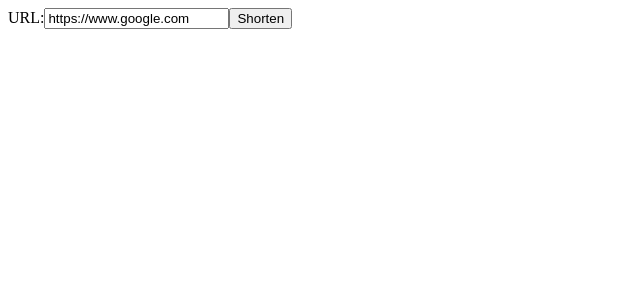
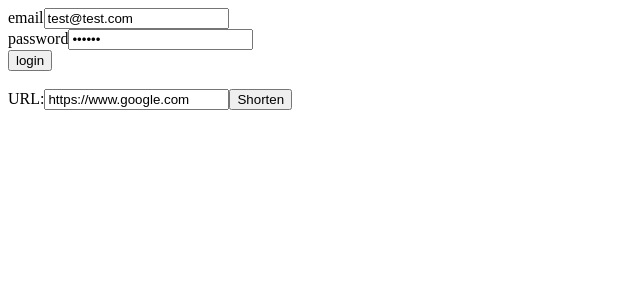
Before and after one commit to chrisrcole/apollo-fetch, a React (Create React App) app in the folder client/: page / in a window 1280 px wide. Shown: the top 300 px of the page, without its empty margins (0-640 px from the left). Built offline with nearby package versions, Linux system fonts and the light colour scheme; no server answers.

Commit message:
user auth to get personal links

```diff
--- a/client/src/App.js
+++ b/client/src/App.js
@@ -2,24 +2,48 @@ import React, { useState, useEffect } from "react";
 
 import apolloService from "./services/apollo";
 
+import { LoginForm } from "./components/LoginForm";
 import { LinkForm } from "./components/LinkForm";
 import { LinkList } from "./components/LinkList";
 
 function App() {
   const [apollos, setApollos] = useState([]);
-  const [loggedIn, setLoggedIn] = useState(false);
+  const [user, setUser] = useState(null);
 
   useEffect(() => {
-    apolloService.getAll().then((initialApollos) => {
+    const loggedUserJSON = window.localStorage.getItem("loggedApolloappUser");
+    if (loggedUserJSON) {
+      const user = JSON.parse(loggedUserJSON);
+      setUser(user);
+      apolloService.setToken(user.token);
+    }
+  }, []);
+
+  useEffect(() => {
+    apolloService.getAll(user).then((initialApollos) => {
       setApollos(initialApollos);
     });
   }, []);
+
+  const logout = () => {
+    setUser(null);
+    window.localStorage.removeItem("loggedApolloappUser");
+  };
 
   const showApollos =
     apollos.length > 0 ? <LinkList apollos={apollos} /> : <></>;
 
   return (
     <div>
+      <LoginForm user={user} setUser={setUser} />
+      {user !== null && (
+        <>
+          <p>
+            {user.name} logged-in <button onClick={logout}>Logout</button>
+          </p>
+        </>
+      )}
+      <br></br>
       <LinkForm apollos={apollos} setApollos={setApollos} />
       {showApollos}
     </div>
--- a/client/src/components/LinkForm/LinkForm.js
+++ b/client/src/components/LinkForm/LinkForm.js
@@ -1,7 +1,6 @@
 import React, { useState } from "react";
 
-import { validURL } from "../../services";
-import apolloService from "../../services/apollo";
+import { validURL, apolloService } from "../../services";
 
 export const LinkForm = (props) => {
   const { apollos, setApollos } = props;
--- /dev/null
+++ b/client/src/components/LoginForm/LoginForm.js
@@ -0,0 +1,54 @@
+import React, { useState } from "react";
+
+import { apolloService, login } from "../../services";
+
+export const LoginForm = (props) => {
+  const { user, setUser } = props;
+  const [email, setEmail] = useState("test@test.com");
+  const [password, setPassword] = useState("123456");
+
+  const handleLogin = async (event) => {
+    event.preventDefault();
+    try {
+      const user = await login({
+        email,
+        password,
+      });
+
+      window.localStorage.setItem("loggedApolloappUser", JSON.stringify(user));
+      apolloService.setToken(user.token);
+      setUser(user);
+      setEmail("");
+      setPassword("");
+    } catch (exception) {
+      console.log("Wrong credentials", exception);
+    }
+  };
+  return (
+    <>
+      {user === null && (
+        <form onSubmit={handleLogin}>
+          <div>
+            email
+            <input
+              type="text"
+              value={email}
+              name="email"
+              onChange={({ target }) => setEmail(target.value)}
+            />
+          </div>
+          <div>
+            password
+            <input
+              type="password"
+              value={password}
+              name="Password"
+              onChange={({ target }) => setPassword(target.value)}
+            />
+          </div>
+          <button type="submit">login</button>
+        </form>
+      )}
+    </>
+  );
+};
--- /dev/null
+++ b/client/src/components/LoginForm/index.js
@@ -0,0 +1 @@
+export { LoginForm } from "./LoginForm";
--- a/client/src/services/apollo.js
+++ b/client/src/services/apollo.js
@@ -1,8 +1,18 @@
 import axios from "axios";
 const baseUrl = "/api/apollos";
 
+let token = null;
+
+const setToken = (newToken) => {
+  token = `bearer ${newToken}`;
+};
+
 const getAll = async () => {
-  const request = axios.get(baseUrl);
+  const config = {
+    headers: { Authorization: token },
+  };
+
+  const request = axios.get(baseUrl, config);
   const response = await request;
   return response.data;
 };
@@ -14,8 +24,10 @@ const get = async (id) => {
 };
 
 const create = async (newObject) => {
-  const request = axios.post(baseUrl, newObject);
-  const response = await request;
+  const config = {
+    headers: { Authorization: token },
+  };
+  const response = await axios.post(baseUrl, newObject, config);
   return response.data;
 };
 const remove = async (id) => {
@@ -35,4 +47,5 @@ export default {
   create,
   update,
   remove,
+  setToken,
 };
--- a/client/src/services/index.js
+++ b/client/src/services/index.js
@@ -1 +1,4 @@
-export { validURL } from "./validURL";
+import { validURL } from "./validURL";
+import { login } from "./login";
+import apolloService from "./apollo";
+export { apolloService, validURL, login };
--- /dev/null
+++ b/client/src/services/login.js
@@ -0,0 +1,8 @@
+import axios from "axios";
+const baseUrl = "/api/login";
+
+export const login = async (credentials) => {
+  const response = await axios.post(baseUrl, credentials);
+  console.log(response.data);
+  return response.data;
+};
```
Also changed, not shown: 2 other files (tests, documents, lock files or other folders).
